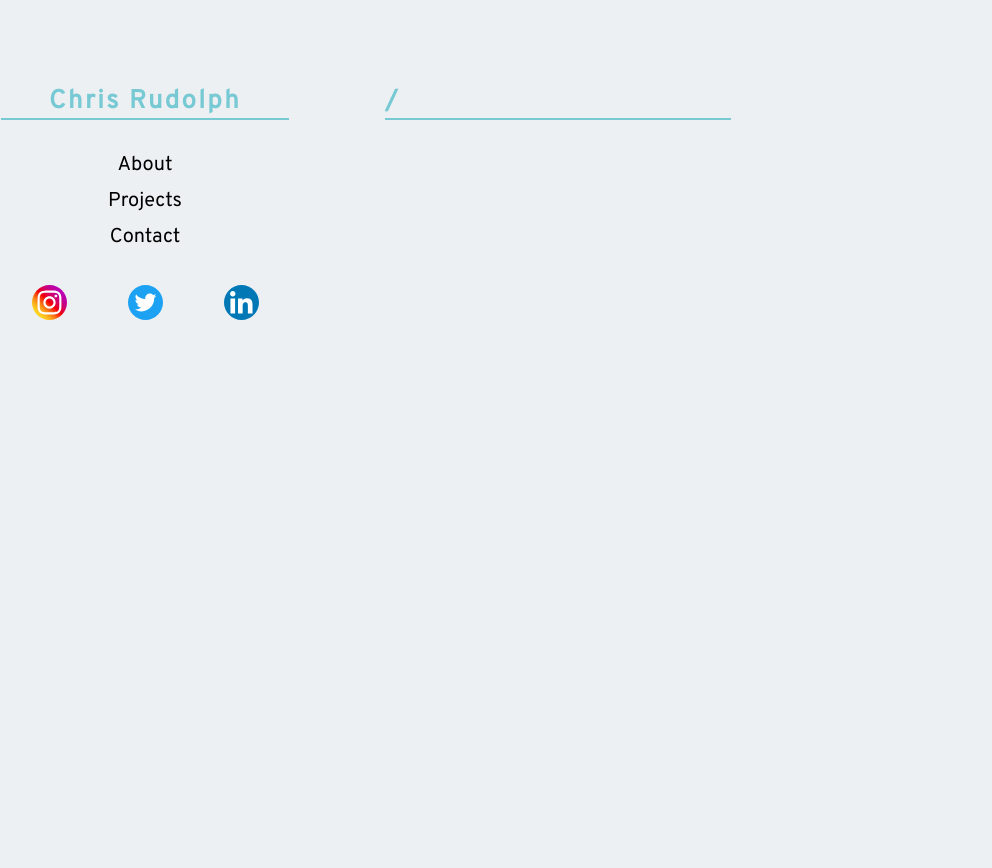
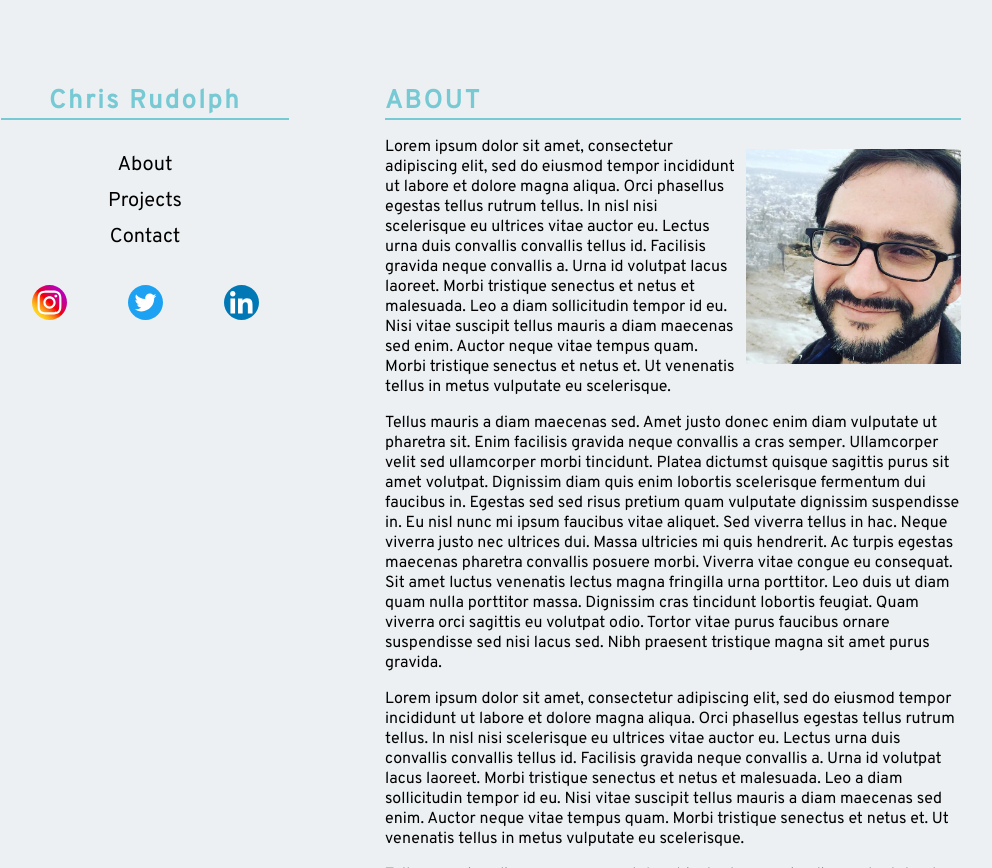
Before and after one commit to chrisjamesr/homepage, a React app: page /about in a window 1280 px wide. Shown: the whole page, without its empty margins (127-1119 px from the left). Built offline with nearby package versions, Linux system fonts and the light colour scheme; a web font is replaced by a local one.

Commit message:
return render routes

```diff
--- a/src/components/Main/MainComponent.js
+++ b/src/components/Main/MainComponent.js
@@ -1,18 +1,42 @@
 import React from 'react'
-import {Route} from 'react-router-dom'
+import {Route, Switch} from 'react-router-dom'
 import Home from './Home'
 import About from './About'
 import Projects from './Projects'
 import Misc from './Misc'
 import Blog from './Blog'
+import Contact from './Contact'
+import ColorComponent from '../ColorComponent'
+import ProjectsContainer from './ProjectsContainer'
 import '../../styles/Main.scss'
 
+const MainComponent = ({history}) => {
 
-const MainComponent = ({match}) => {
+  const components = {
+    about: About,
+    projects: ProjectsContainer,
+    contact:Contact,
+    colors: ColorComponent,
+    home: Home
+  }
+
+  const renderRoutes = () => {
+    return Object.keys(components).map( (key,i) => {
+      const ComponentName = components[key]
+      return (
+        <Route
+          key = {i}
+          path = {"/"+key}
+          component= {ComponentName}
+        />
+      )
+    })
+  }
+
   return(
-    <main>
-      <h1>{match.path}</h1>
-    </main>
+    <div>
+      { renderRoutes() }
+    </div>
   )
 }
 
```
